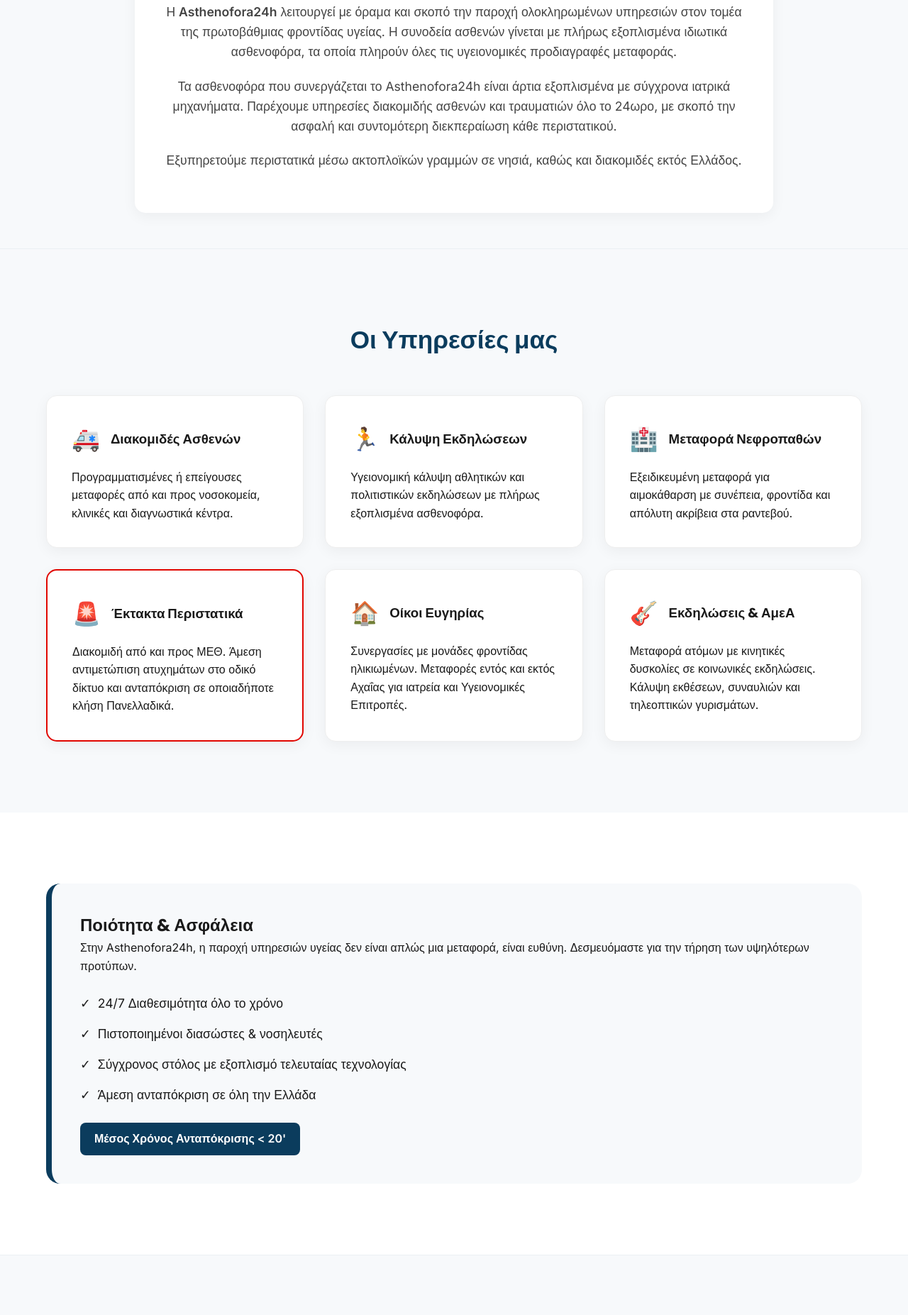
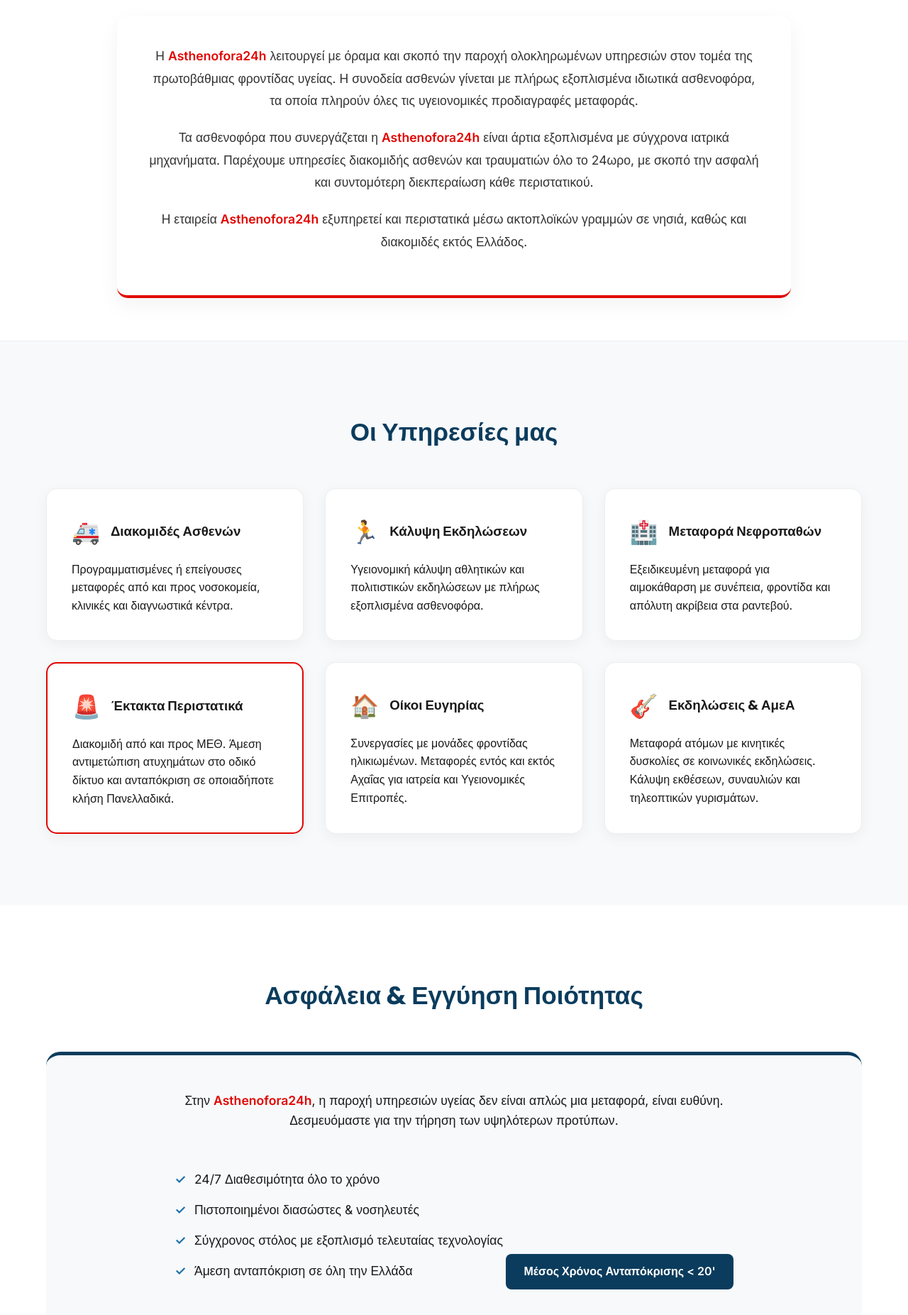
Before and after one commit to noustelos/911_asthenofora, a plain HTML site: page index.html in a window 1280 px wide. Shown: the part 726-2579 px from the top of the page at 71% size. Drawn offline with Linux system fonts and the light colour scheme.

Commit message:
Fixed layout and section order in both Greek and English versions

```diff
--- a/index.html
+++ b/index.html
@@ -17,7 +17,8 @@
             <a href="#" class="logo">Asthenofora<span>24h</span></a>
             <nav class="desktop-nav">
                 <a href="#services">Υπηρεσίες</a>
-    <a href="#quality">Ασφάλεια</a> <a href="#faq">Ερωτήσεις</a>
+                <a href="#quality">Ασφάλεια</a>
+                <a href="#faq">Ερωτήσεις</a>
                 <div class="lang-switch">
                     <span class="active">GR</span> | <a href="en.html">EN</a>
                 </div>
@@ -28,36 +29,35 @@
 
     <section class="hero">
         <div id="hero-bg" class="hero-background"></div>
-
         <div class="container hero-container-rel">
             <div class="hero-content">
                 <div class="top-badge">24 Ώρες / 365 Μέρες</div>
                 <h1>Ιδιωτικά Ασθενοφόρα <br><span class="text-blue">Δίπλα σας, κάθε στιγμή.</span></h1>
-
                 <p class="hero-description">
                     Άμεση ανταπόκριση, ασφαλής διακομιδή και εξειδικευμένο προσωπικό για κάθε ανάγκη υγείας.
                     <span>Καλύπτουμε: Νοσοκομεία, Κλινικές, Διαγνωστικά Κέντρα.</span>
                 </p>
-
                 <div class="hero-btns">
                     <a href="tel:6989166166" class="btn-main-cta">ΚΛΗΣΗ: 6989 166 166</a>
                 </div>
             </div>
+        </div>
     </section>
+
     <section class="mission-statement">
         <div class="container">
             <div class="mission-panel">
-            <p>Η <strong>Asthenofora24h</strong> λειτουργεί με όραμα και σκοπό την παροχή ολοκληρωμένων υπηρεσιών στον τομέα της πρωτοβάθμιας φροντίδας υγείας. Η συνοδεία ασθενών γίνεται με πλήρως εξοπλισμένα ιδιωτικά ασθενοφόρα, τα οποία πληρούν όλες τις υγειονομικές προδιαγραφές μεταφοράς.</p>
-            <p>Τα ασθενοφόρα που συνεργάζεται το Asthenofora24h είναι άρτια εξοπλισμένα με σύγχρονα ιατρικά μηχανήματα. Παρέχουμε υπηρεσίες διακομιδής ασθενών και τραυματιών όλο το 24ωρο, με σκοπό την ασφαλή και συντομότερη διεκπεραίωση κάθε περιστατικού.</p>
-            <p>Εξυπηρετούμε περιστατικά μέσω ακτοπλοϊκών γραμμών σε νησιά, καθώς και διακομιδές εκτός Ελλάδος.</p>
+                <p>Η <a href="tel:6989166166" class="brand-red-link">Asthenofora24h</a> λειτουργεί με όραμα και σκοπό την παροχή ολοκληρωμένων υπηρεσιών στον τομέα της πρωτοβάθμιας φροντίδας υγείας. Η συνοδεία ασθενών γίνεται με πλήρως εξοπλισμένα ιδιωτικά ασθενοφόρα, τα οποία πληρούν όλες τις υγειονομικές προδιαγραφές μεταφοράς.</p>
+                <p>Τα ασθενοφόρα που συνεργάζεται η <a href="tel:6989166166" class="brand-red-link">Asthenofora24h</a> είναι άρτια εξοπλισμένα με σύγχρονα ιατρικά μηχανήματα. Παρέχουμε υπηρεσίες διακομιδής ασθενών και τραυματιών όλο το 24ωρο, με σκοπό την ασφαλή και συντομότερη διεκπεραίωση κάθε περιστατικού.</p>
+                <p>Η εταιρεία <a href="tel:6989166166" class="brand-red-link">Asthenofora24h</a> εξυπηρετεί και περιστατικά μέσω ακτοπλοϊκών γραμμών σε νησιά, καθώς και διακομιδές εκτός Ελλάδος.</p>
             </div>
         </div>
     </section>
+
     <section id="services" class="section section-light">
         <div class="container">
             <h2 class="section-title">Οι Υπηρεσίες μας</h2>
             <div class="grid">
-
                 <div class="card">
                     <div class="card-header">
                         <span class="card-icon">🚑</span>
@@ -65,7 +65,6 @@
                     </div>
                     <p>Προγραμματισμένες ή επείγουσες μεταφορές από και προς νοσοκομεία, κλινικές και διαγνωστικά κέντρα.</p>
                 </div>
-
                 <div class="card">
                     <div class="card-header">
                         <span class="card-icon">🏃</span>
@@ -73,7 +72,6 @@
                     </div>
                     <p>Υγειονομική κάλυψη αθλητικών και πολιτιστικών εκδηλώσεων με πλήρως εξοπλισμένα ασθενοφόρα.</p>
                 </div>
-
                 <div class="card">
                     <div class="card-header">
                         <span class="card-icon">🏥</span>
@@ -81,7 +79,6 @@
                     </div>
                     <p>Εξειδικευμένη μεταφορά για αιμοκάθαρση με συνέπεια, φροντίδα και απόλυτη ακρίβεια στα ραντεβού.</p>
                 </div>
-
                 <div class="card card-highlight">
                     <div class="card-header">
                         <span class="card-icon">🚨</span>
@@ -89,7 +86,6 @@
                     </div>
                     <p>Διακομιδή από και προς ΜΕΘ. Άμεση αντιμετώπιση ατυχημάτων στο οδικό δίκτυο και ανταπόκριση σε οποιαδήποτε κλήση Πανελλαδικά.</p>
                 </div>
-
                 <div class="card">
                     <div class="card-header">
                         <span class="card-icon">🏠</span>
@@ -97,7 +93,6 @@
                     </div>
                     <p>Συνεργασίες με μονάδες φροντίδας ηλικιωμένων. Μεταφορές εντός και εκτός Αχαΐας για ιατρεία και Υγειονομικές Επιτροπές.</p>
                 </div>
-
                 <div class="card">
                     <div class="card-header">
                         <span class="card-icon">🎸</span>
@@ -105,17 +100,16 @@
                     </div>
                     <p>Μεταφορά ατόμων με κινητικές δυσκολίες σε κοινωνικές εκδηλώσεις. Κάλυψη εκθέσεων, συναυλιών και τηλεοπτικών γυρισμάτων.</p>
                 </div>
-
             </div>
         </div>
     </section>
 
     <section id="quality" class="section section-white">
         <div class="container">
+            <h2 class="section-title">Ασφάλεια & Εγγύηση Ποιότητας</h2>
             <div class="quality-panel">
                 <div class="quality-text">
-                    <h2>Ποιότητα & Ασφάλεια</h2>
-                    <p>Στην Asthenofora24h, η παροχή υπηρεσιών υγείας δεν είναι απλώς μια μεταφορά, είναι ευθύνη. Δεσμευόμαστε για την τήρηση των υψηλότερων προτύπων.</p>
+                    <p>Στην <a href="tel:6989166166" class="brand-red-link">Asthenofora24h</a>, η παροχή υπηρεσιών υγείας δεν είναι απλώς μια μεταφορά, είναι ευθύνη. Δεσμευόμαστε για την τήρηση των υψηλότερων προτύπων.</p>
                     <ul class="quality-list">
                         <li><span>✓</span> 24/7 Διαθεσιμότητα όλο το χρόνο</li>
                         <li><span>✓</span> Πιστοποιημένοι διασώστες & νοσηλευτές</li>
@@ -134,7 +128,7 @@
             <div class="faq-container">
                 <div class="faq-card">
                     <h3>Ποιες περιοχές καλύπτετε;</h3>
-                    <p>Η βάση μας επιτρέπει την άμεση κάλυψη όλης της Αττικής, ενώ αναλαμβάνουμε προγραμματισμένες διακομιδές από και προς οποιοδήποτε σημείο της Ελλάδας.</p>
+                    <p>Η βάση μας επιτρέπει την άμεση κάλυψη όλης της Αττικής και της Αχαΐας, ενώ αναλαμβάνουμε προγραμματισμένες διακομιδές από και προς οποιοδήποτε σημείο της Ελλάδας.</p>
                 </div>
                 <div class="faq-card">
                     <h3>Τι εξοπλισμό διαθέτουν τα ασθενοφόρα;</h3>
@@ -155,12 +149,12 @@
                     <h2>Επικοινωνήστε μαζί μας</h2>
                     <div class="contact-item">
                         <span class="icon">📍</span>
-                    <p>Αρμονίας 14, Πάτρα, 264 43</p> </div>
+                        <p>Αρμονίας 14, Πάτρα, 264 43</p>
+                    </div>
                     <div class="contact-item">
                         <span class="icon">📞</span>
                         <p><a href="tel:6989166166">6989 166 166</a></p>
                     </div>
-
                     <div class="social-links">
                         <a href="https://www.facebook.com/p/Asthenofora24-100063815062209/" target="_blank">
                             <svg width="24" height="24" fill="#0B3C5D" viewBox="0 0 24 24"><path d="M24 12.073c0-6.627-5.373-12-12-12s-12 5.373-12 12c0 5.99 4.388 10.954 10.125 11.854v-8.385H7.078v-3.47h3.047V9.43c0-3.007 1.792-4.669 4.533-4.669 1.312 0 2.686.235 2.686.235v2.953H15.83c-1.491 0-1.956.925-1.956 1.874v2.25h3.328l-.532 3.47h-2.796v8.385C19.612 23.027 24 18.062 24 12.073z"/></svg>
@@ -172,7 +166,7 @@
                     </div>
                 </div>
                 <div class="footer-map-box">
-                <iframe src="https://www.google.com/maps/embed?pb=!1m18!1m12!1m3!1d3132.843603417772!2d21.754432!3d38.259965!2m3!1f0!2f0!3f0!3m2!1i1024!2i768!4f13.1!3m3!1m2!1s0x135e39695d7301c1%3A0x6b1c70e7e1f57e60!2zzpHPgc68zr_Ovc6vzrHPgiAxNCwgzqDOrM-Ez4HOsSAyNjQgNDM!5e0!3m2!1sel!2sgr!4v1700000000000" width="100%" height="300" style="border:0; border-radius: 15px;" allowfullscreen="" loading="lazy"></iframe>
+                    <iframe src="https://www.google.com/maps/embed?pb=!1m18!1m12!1m3!1d3144.37257404415!2d21.758362675971515!3d38.2241680718749!2m3!1f0!2f0!3f0!3m2!1i1024!2i768!4f13.1!3m3!1m2!1s0x135e386001092873%3A0xc023e9a7e937d7a1!2zzpHPgc68zr_Ovc6vzrHPgiAxNCwgzqDOrM-Ez4HOsSAyNjQgNDM!5e0!3m2!1sel!2sgr!4v1700000000000" width="100%" height="300" style="border:0; border-radius: 15px;" allowfullscreen="" loading="lazy"></iframe>
                 </div>
             </div>
         </div>
--- a/style.css
+++ b/style.css
@@ -288,14 +288,27 @@
    ========================================= */
 .quality-panel {
     background: var(--bg-light);
-    padding: 40px;
+    padding: 50px 40px; /* Λίγο περισσότερο ύψος */
     border-radius: 20px;
-    border-left: 8px solid var(--primary-blue);
+    border-top: 5px solid var(--primary-blue); /* Από αριστερά, το πήγαμε πάνω για συμμετρία */
+    text-align: center; /* Κεντράρισμα περιεχομένου */
+}
+
+.quality-text {
+    max-width: 800px;
+    margin: 0 auto;
+}
+
+.quality-text p {
+    font-size: 1.1rem;
+    margin-bottom: 25px;
 }
 
 .quality-list {
     list-style: none;
-    margin: 25px 0;
+    margin: 30px auto;
+    display: inline-block; /* Για να κεντραριστεί η λίστα ως μπλοκ */
+    text-align: left; /* Αλλά τα κείμενα μέσα να ξεκινούν από αριστερά */
 }
 
 .quality-list li {
@@ -303,19 +316,28 @@
     font-size: 1.1rem;
     display: flex;
     align-items: center;
-    gap: 10px;
+    gap: 12px;
+}
+
+.quality-list li span {
+    color: var(--secondary-blue);
+    font-weight: bold;
 }
 
 .response-badge {
     display: inline-block;
-    padding: 10px 20px;
+    padding: 12px 25px;
     background: var(--primary-blue);
     color: white;
     border-radius: 8px;
     font-weight: 700;
+    margin-top: 10px;
 }
 
-.faq-container { max-width: 850px; margin: 0 auto; }
+.faq-container {
+    max-width: 850px;
+    margin: 0 auto;
+}
 
 .faq-card {
     background: var(--white);
@@ -324,7 +346,6 @@
     margin-bottom: 20px;
     border-left: 5px solid var(--secondary-blue);
 }
-
 /* =========================================
    7. FOOTER & MAP
    ========================================= */
@@ -401,3 +422,99 @@
     background: #e1f5fe; color: var(--secondary-blue); border: none;
     padding: 8px 15px; border-radius: 5px; cursor: pointer; font-weight: 600;
 }
+/* Στυλ για το όνομα της εταιρείας μέσα στα κείμενα *//* Στυλ για το Brand Name ως Link Κλήσης */
+.brand-red-link {
+    color: var(--accent-red) !important;
+    font-weight: 800;
+    text-decoration: none;
+    transition: var(--transition);
+    display: inline;
+}
+
+.brand-red-link:hover {
+    color: var(--primary-blue) !important;
+    text-decoration: underline;
+    cursor: pointer;
+}
+
+/* =========================================
+   9. MISSION STATEMENT & BRANDING
+   ========================================= */
+.mission-statement {
+    padding: 60px 0;
+    background-color: var(--white);
+}
+
+.mission-panel {
+    text-align: center;
+    max-width: 950px;
+    margin: 0 auto;
+    background: #fff;
+    padding: 40px;
+    border-radius: 15px;
+    box-shadow: 0 10px 30px rgba(0,0,0,0.05);
+    line-height: 1.8;
+    /* Η κόκκινη γραμμή στη βάση για "Ήρεμη Δύναμη" */
+    border-bottom: 4px solid var(--accent-red);
+}
+
+.mission-panel p {
+    margin-bottom: 20px;
+    font-size: 1.1rem;
+    color: #333;
+}
+
+/* Στυλ για το Brand Name ως Link Κλήσης */
+.brand-red-link {
+    color: var(--accent-red) !important;
+    font-weight: 800;
+    text-decoration: none;
+    transition: var(--transition);
+    display: inline;
+}
+
+.brand-red-link:hover {
+    color: var(--primary-blue) !important;
+    text-decoration: underline;
+    cursor: pointer;
+}
+
+/* Language Switcher */
+.lang-switch {
+    color: var(--accent-red);
+    font-weight: bold;
+    font-size: 0.9rem;
+}
+
+.lang-switch a {
+    color: var(--text-dark);
+    text-decoration: none;
+}
+
+.lang-switch .active {
+    color: var(--accent-red);
+}
+
+/* Social & Share Buttons */
+.social-links {
+    display: flex;
+    gap: 20px;
+    align-items: center;
+    margin-top: 25px;
+}
+
+.share-btn {
+    background: #e1f5fe;
+    color: var(--secondary-blue);
+    border: none;
+    padding: 8px 15px;
+    border-radius: 5px;
+    cursor: pointer;
+    font-weight: 600;
+    transition: var(--transition);
+}
+
+.share-btn:hover {
+    background: var(--secondary-blue);
+    color: white;
+}
```
Also changed, not shown: en.html (+6 -17 lines), 1 other file. Lines whose indentation alone changed are shown as unchanged.
